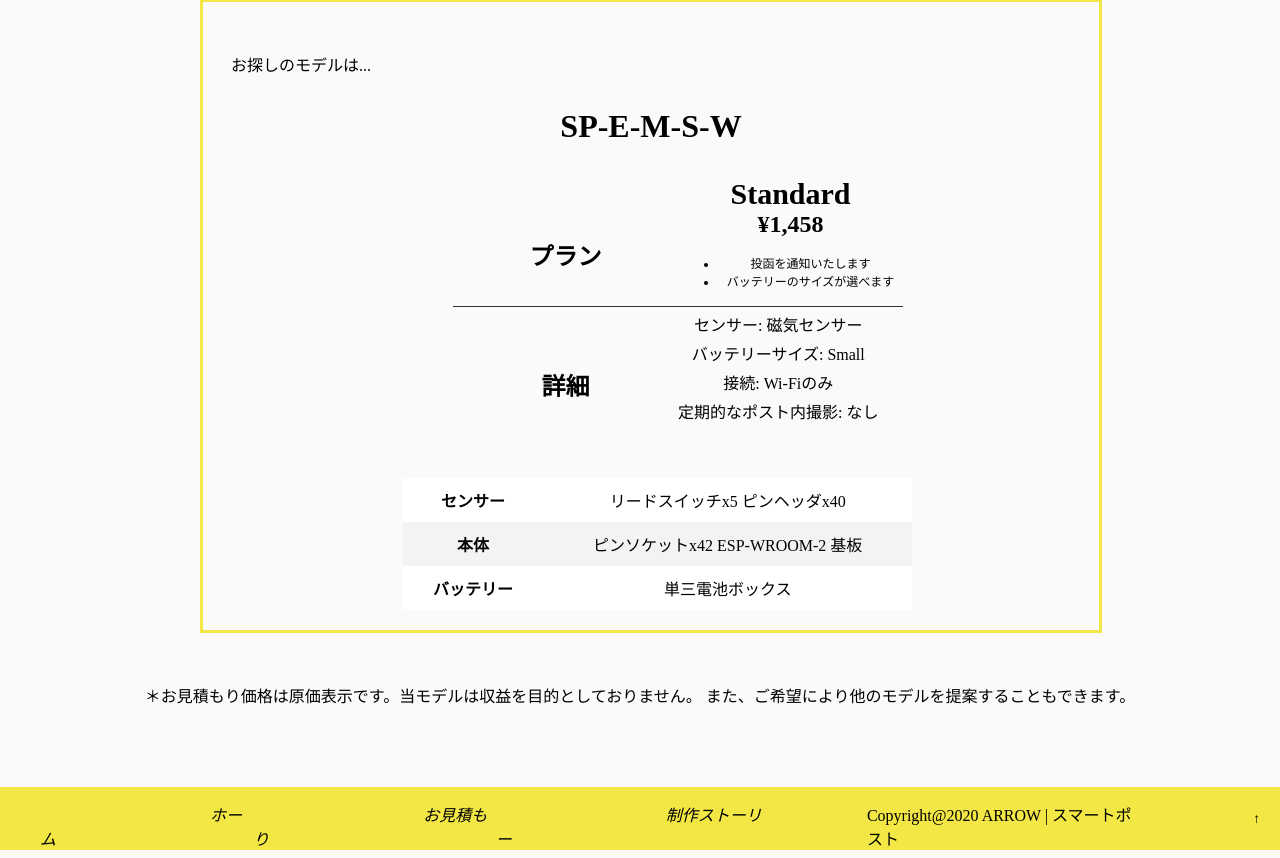
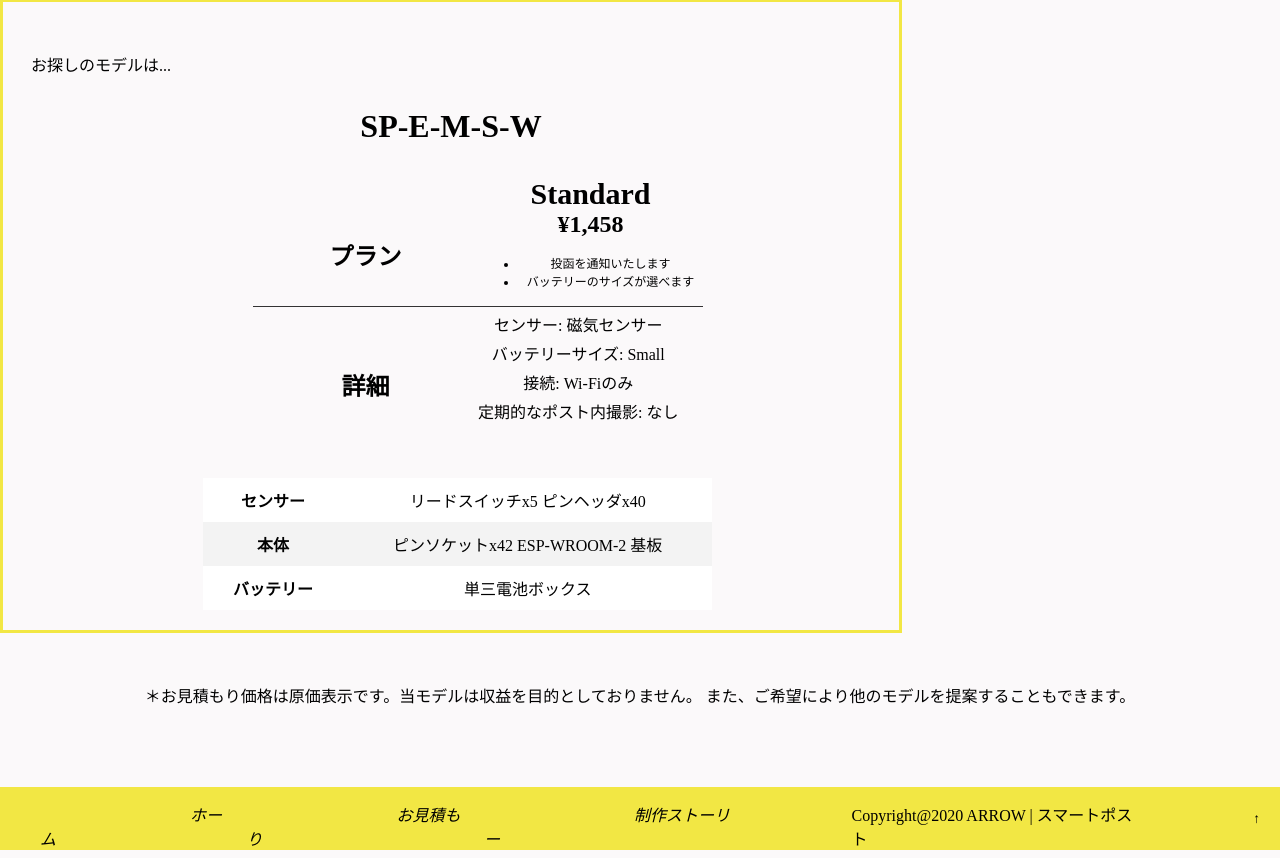
Before and after one commit to cfj-ccc2020-smart-post-box/lp-manual-site, a plain HTML site: page find.html in a window 1280 px wide. Shown: the part 1104-1962 px from the top of the page. Drawn offline with nearby package versions, Linux system fonts and the light colour scheme.

Commit message:
CSS修正2
・footer li aのmargin-leftを調節
・.resultにpadding-bottom: 50px;で結果の枠組みを調節

```diff
--- a/index.css
+++ b/index.css
@@ -854,6 +854,7 @@ button{
   margin-top: 100px;
   width: 70%;
   margin-left: 200px
+  padding-bottom: 50px;
 }
 
 .result h3{
@@ -947,7 +948,7 @@ table td {
 
 .footer li a{
   padding: 10px 20px;
-  margin-left: 150px;
+  margin-left: 130px;
 }
 
 .footer ul{
```
